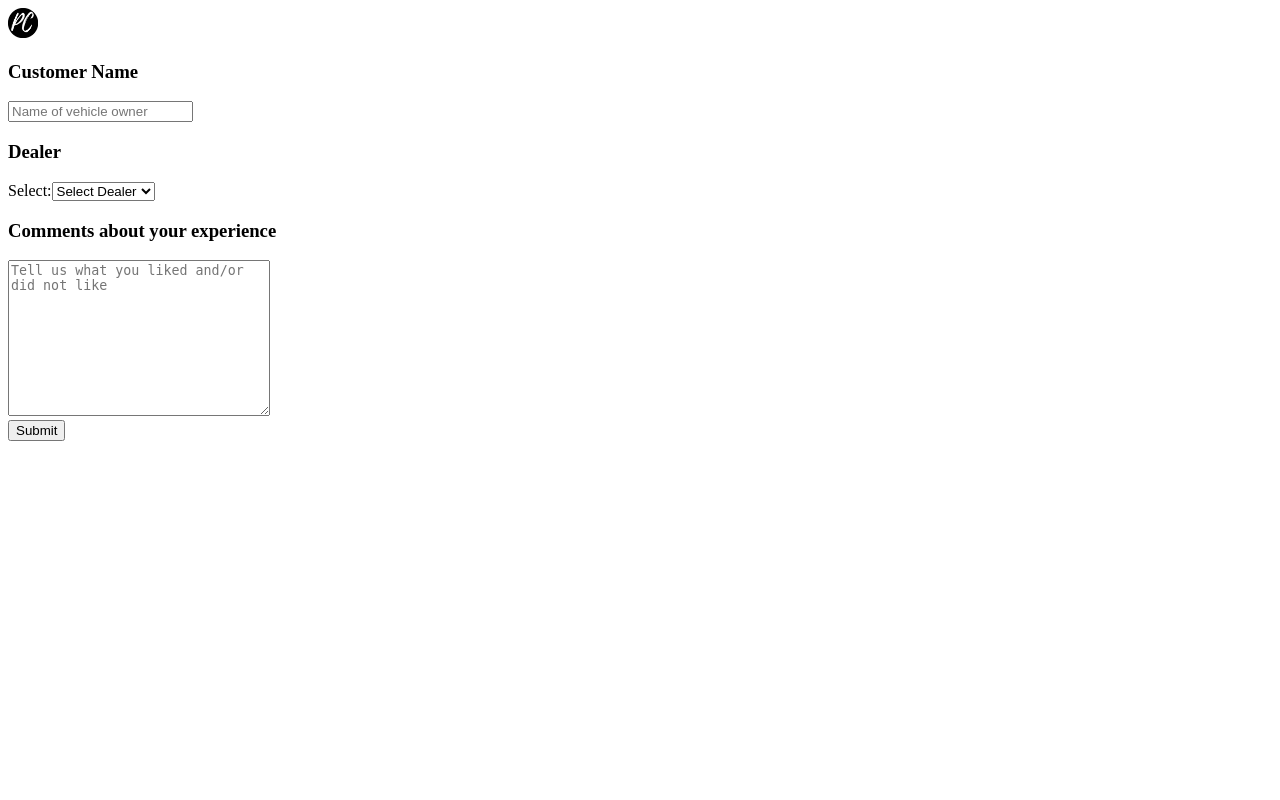
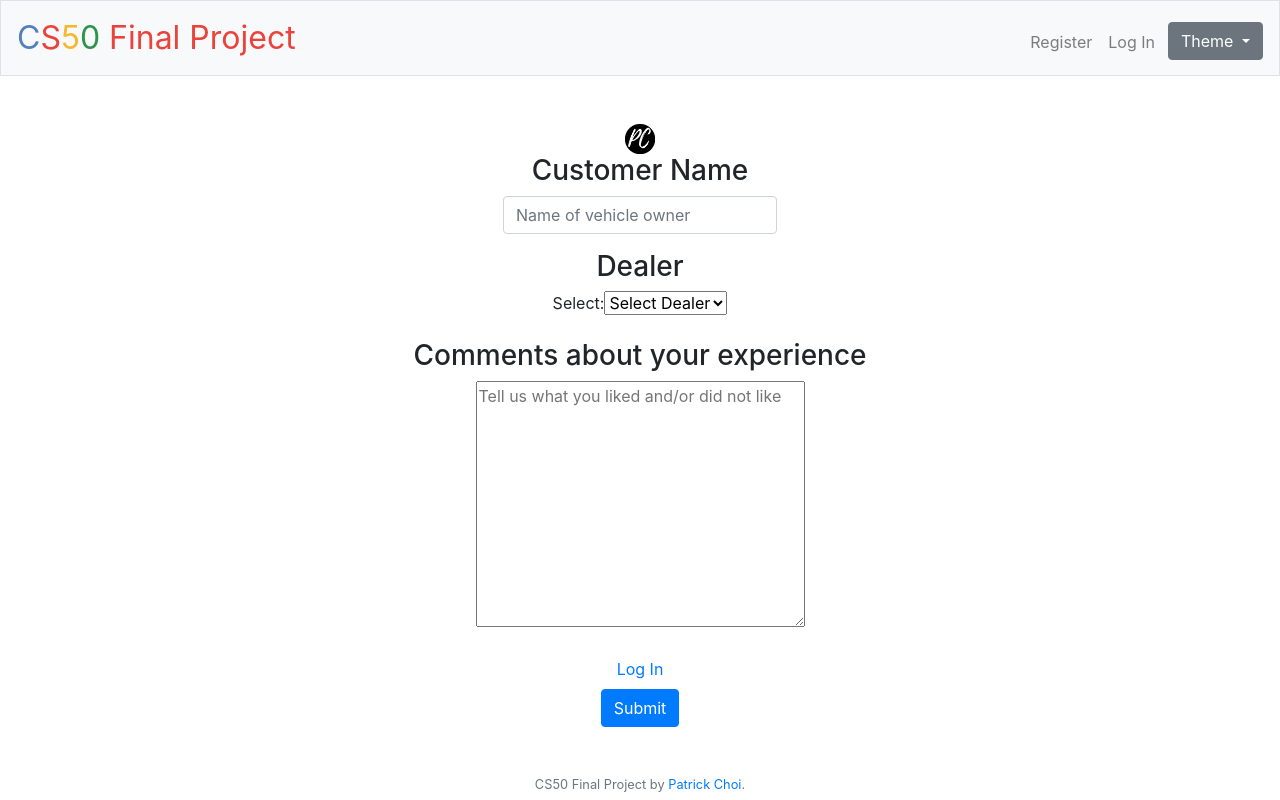
Before and after one commit to itspatrickchoi/cs50_final, a Flask app: page / in a window 1280 px wide. Run offline with Flask 2, Linux system fonts and the light colour scheme; some libraries are stand-ins or nearby versions.

Commit message:
Basic Flask Layout

```diff
--- a/app.py
+++ b/app.py
@@ -1,4 +1,4 @@
-from flask import Flask, render_template, request
+from flask import Flask, flash, redirect, render_template, request, session
 from flask_sqlalchemy import SQLAlchemy
 from send_mail import send_mail
 
--- a/static/styles.css
+++ b/static/styles.css
@@ -0,0 +1,48 @@
+nav .navbar-brand {
+  /* size for brand */
+  font-size: xx-large;
+}
+
+/* Colors for brand */
+nav .navbar-brand .blue {
+  color: #537fbe;
+}
+nav .navbar-brand .red {
+  color: #ea433b;
+}
+nav .navbar-brand .yellow {
+  color: #f5b82e;
+}
+nav .navbar-brand .green {
+  color: #2e944b;
+}
+
+main .form-control {
+  /* Center form controls */
+  display: inline-block;
+
+  /* Override Bootstrap's 100% width for form controls */
+  width: auto;
+}
+
+main {
+  /* Scroll horizontally as needed */
+  overflow-x: auto;
+
+  /* Center contents */
+  text-align: center;
+}
+
+main img {
+  /* Constrain images on small screens */
+  max-width: 100%;
+}
+
+/* MY ADDED STUFF */
+main table {
+  text-align: left;
+}
+
+.dropdown {
+  padding-left: 5px;
+}
--- a/templates/index.html
+++ b/templates/index.html
@@ -1,19 +1,15 @@
-<!DOCTYPE html>
-<html lang="en">
-<head>
-    <meta charset="UTF-8">
-    <meta http-equiv="X-UA-Compatible" content="IE=edge">
-    <meta name="viewport" content="width=device-width, initial-scale=1.0">
-    <link rel="stylesheet" type="text/css" href="../static/styles.css">
-    <script src="script.js"></script>
-    <title>My CS50 Final Project</title>
-</head>
-<body>
+{% extends "layout.html" %}
+
+{% block title %}
+    Home
+{% endblock %}
+
+{% block main %}
     <div class="containter">
         <img src="../static/images/logo.png" alt="PC-logo" width="30px" class="logo">
-        {% if message %}
+        <!-- {% if message %}
         <p class="message">{{message | safe}}</p>
-        {% endif %}
+        {% endif %} -->
         <form action="/submit" method="POST">
             <div class="form-group">
                 <h3>Customer Name</h3>
@@ -36,8 +32,8 @@
                   placeholder="Tell us what you liked and/or did not like"
                 ></textarea>
               </div>
-              <input type="submit" value="Submit" class="btn" />
+              <a class="nav-link" href="login.html">Log In</a>
+              <button class="btn btn-primary" type="submit">Submit</button>
         </form>
     </div>
-</body>
-</html>
+{% endblock %}
--- /dev/null
+++ b/templates/layout.html
@@ -0,0 +1,106 @@
+<!DOCTYPE html>
+
+<html lang="en">
+
+    <head>
+
+        <meta charset="utf-8">
+        <meta name="viewport" content="initial-scale=1, width=device-width">
+
+        <!-- http://getbootstrap.com/docs/4.5/ -->
+        <link rel="stylesheet" href="https://cdn.jsdelivr.net/npm/bootstrap@4.5.3/dist/css/bootstrap.min.css" integrity="sha384-TX8t27EcRE3e/ihU7zmQxVncDAy5uIKz4rEkgIXeMed4M0jlfIDPvg6uqKI2xXr2" crossorigin="anonymous">
+
+        <!-- https://favicon.io/emoji-favicons/money-mouth-face/ -->
+        <link href="/static/favicon.ico" rel="icon">
+
+        <!-- {% if session.user_id %}
+        <link id="myStyleSheet" href="/static/{{theme}}.css" rel="stylesheet">
+        {% else %} -->
+        <link id=myStyleSheet href="static/styles.css" rel="stylesheet">
+        <!-- {% endif %} -->
+
+        <!-- MY TRY FOR BACKGROUND COLOR CHANGE OPTION -->
+        <!-- <link href="/static/bootstrap.min(Slate)" rel="stylesheet dark"> -->
+        <script type="text/javascript">
+            function setTheme(style) {
+                localStorage.setItem('theme', style);
+                switch(style) {
+                    case 'light': style="/static/styles.css";break;
+                    case 'dark': style="/static/styles_dark.css";break;
+                    case 'gradient': style="/static/styles_gradient.css";break;
+                    default: break;
+                }
+                document.getElementById("myStyleSheet").href = style;
+                console.log(style);
+                //console.log({theme});
+            }
+
+        </script>
+
+        <!-- http://getbootstrap.com/docs/4.5/ -->
+        <script src="https://code.jquery.com/jquery-3.5.1.slim.min.js" integrity="sha384-DfXdz2htPH0lsSSs5nCTpuj/zy4C+OGpamoFVy38MVBnE+IbbVYUew+OrCXaRkfj" crossorigin="anonymous"></script>
+        <script src="https://cdn.jsdelivr.net/npm/bootstrap@4.5.3/dist/js/bootstrap.bundle.min.js" integrity="sha384-ho+j7jyWK8fNQe+A12Hb8AhRq26LrZ/JpcUGGOn+Y7RsweNrtN/tE3MoK7ZeZDyx" crossorigin="anonymous"></script>
+
+        <title>CS50 Final Project: {% block title %}{% endblock %}</title>
+
+    </head>
+
+    <body>
+
+        <nav class="navbar navbar-expand-md navbar-light bg-light border">
+            <a class="navbar-brand" href="/"><span class="blue">C</span><span class="red">S</span><span class="yellow">5</span><span class="green">0</span> <span class="red">Final Project</span></a>
+            <button aria-controls="navbar" aria-expanded="false" aria-label="Toggle navigation" class="navbar-toggler" data-target="#navbar" data-toggle="collapse" type="button">
+                <span class="navbar-toggler-icon"></span>
+            </button>
+            <div class="collapse navbar-collapse" id="navbar">
+                {% if session.user_id %}
+                    <ul class="navbar-nav mr-auto mt-2">
+                        <li class="nav-item"><a class="nav-link" href="/quote">Quote</a></li>
+                        <li class="nav-item"><a class="nav-link" href="/buy">Buy</a></li>
+                        <li class="nav-item"><a class="nav-link" href="/sell">Sell</a></li>
+                        <li class="nav-item"><a class="nav-link" href="/history">History</a></li>
+                    </ul>
+                    <ul class="navbar-nav ml-auto mt-2">
+                        <li class="nav-item"><a class="nav-link" href="/theme">Change Theme</a></li>
+                        <li class="nav-item"><a class="nav-link" href="/logout">Log Out</a></li>
+                    </ul>
+                {% else %}
+                    <ul class="navbar-nav ml-auto mt-2">
+                        <li class="nav-item"><a class="nav-link" href="/register">Register</a></li>
+                        <li class="nav-item"><a class="nav-link" href="/login">Log In</a></li>
+
+                        <!-- DROPDOWN FOR THEME CHANGE -->
+                        <div class="dropdown">
+                            <button class="btn btn-secondary dropdown-toggle" type="button" id="dropdownMenuButton" data-toggle="dropdown" aria-haspopup="true" aria-expanded="false">
+                                Theme
+                            </button>
+                              <div class="dropdown-menu" aria-labelledby="dropdownMenuButton">
+                                <a class="dropdown-item" onClick="setTheme('light')">Light</a>
+                                <a class="dropdown-item" onClick="setTheme('dark')">Dark</a>
+                                <a class="dropdown-item" onClick="setTheme('gradient')">Gradient</a>
+                              </div>
+                        </div>
+                    </ul>
+                {% endif %}
+            </div>
+        </nav>
+
+        {% if get_flashed_messages() %}
+            <header>
+                <div class="alert alert-primary border text-center" role="alert">
+                    {{ get_flashed_messages() | join(" ") }}
+                </div>
+            </header>
+        {% endif %}
+
+        <main class="container p-5">
+            {% block main %}{% endblock %}
+        </main>
+
+        <footer class="small text-center text-muted">
+            CS50 Final Project by <a href="https://github.com/itspatrickchoi" target="blank">Patrick Choi</a>.
+        </footer>
+
+    </body>
+
+</html>
```
Also changed, not shown: templates/login.html (added, +17 -0 lines).
